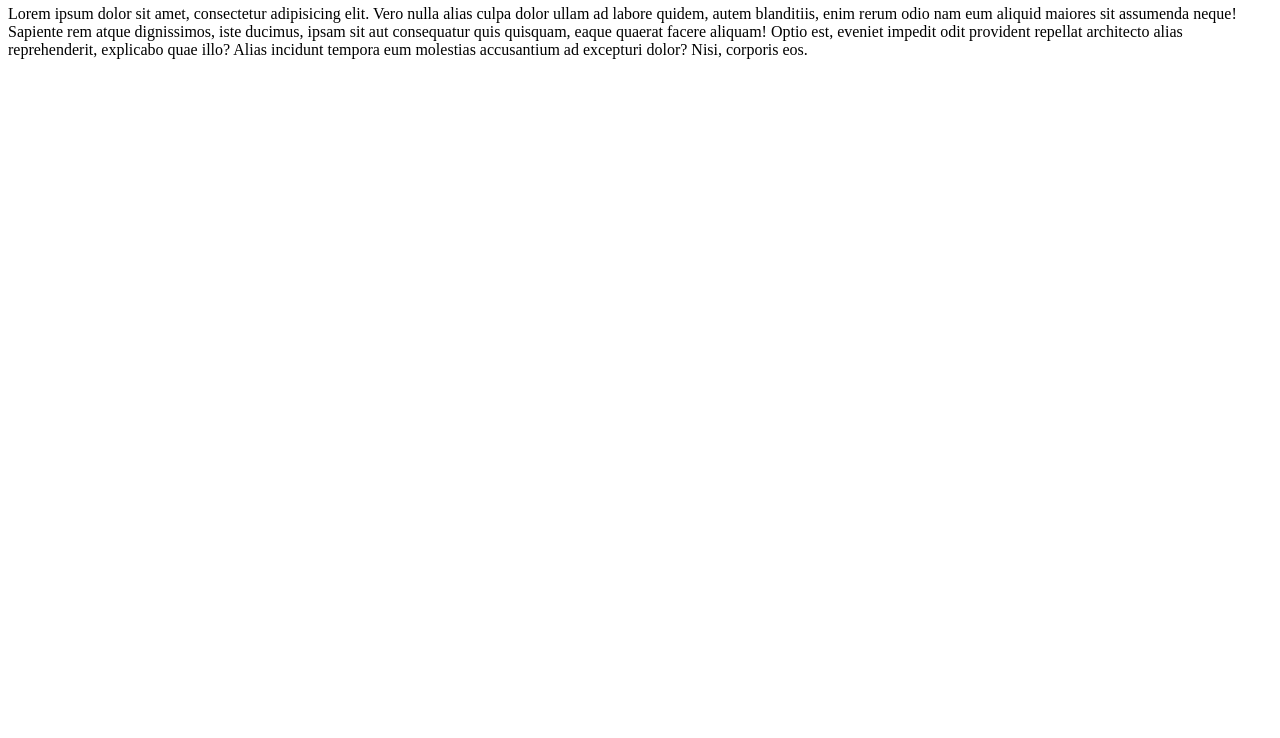
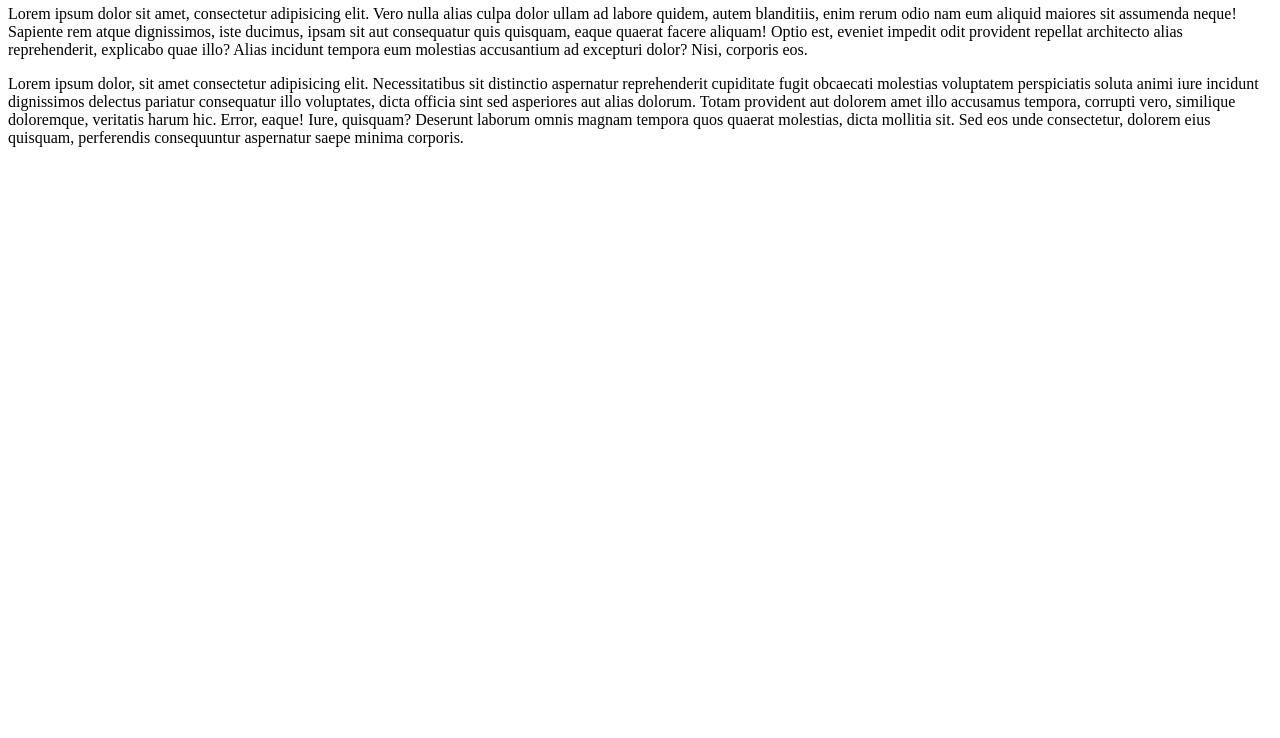
Before and after one commit to friskafikianti/belajar-git, a plain HTML site: page index.html in a window 1280 px wide. Shown: the part 62-800 px from the top of the page. Drawn offline with Linux system fonts and the light colour scheme.

Commit message:
menambah section

```diff
--- a/index.html
+++ b/index.html
@@ -10,5 +10,9 @@
         <h1>hai</h1>
         <p>Lorem ipsum dolor sit amet, consectetur adipisicing elit. Vero nulla alias culpa dolor ullam ad labore quidem, autem blanditiis, enim rerum odio nam eum aliquid maiores sit assumenda neque! Sapiente rem atque dignissimos, iste ducimus, ipsam sit aut consequatur quis quisquam, eaque quaerat facere aliquam! Optio est, eveniet impedit odit provident repellat architecto alias reprehenderit, explicabo quae illo? Alias incidunt tempora eum molestias accusantium ad excepturi dolor? Nisi, corporis eos.</p>
     </nav>
+
+    <section>
+        <p>Lorem ipsum dolor, sit amet consectetur adipisicing elit. Necessitatibus sit distinctio aspernatur reprehenderit cupiditate fugit obcaecati molestias voluptatem perspiciatis soluta animi iure incidunt dignissimos delectus pariatur consequatur illo voluptates, dicta officia sint sed asperiores aut alias dolorum. Totam provident aut dolorem amet illo accusamus tempora, corrupti vero, similique doloremque, veritatis harum hic. Error, eaque! Iure, quisquam? Deserunt laborum omnis magnam tempora quos quaerat molestias, dicta mollitia sit. Sed eos unde consectetur, dolorem eius quisquam, perferendis consequuntur aspernatur saepe minima corporis.</p>
+    </section>
 </body>
 </html>
```
